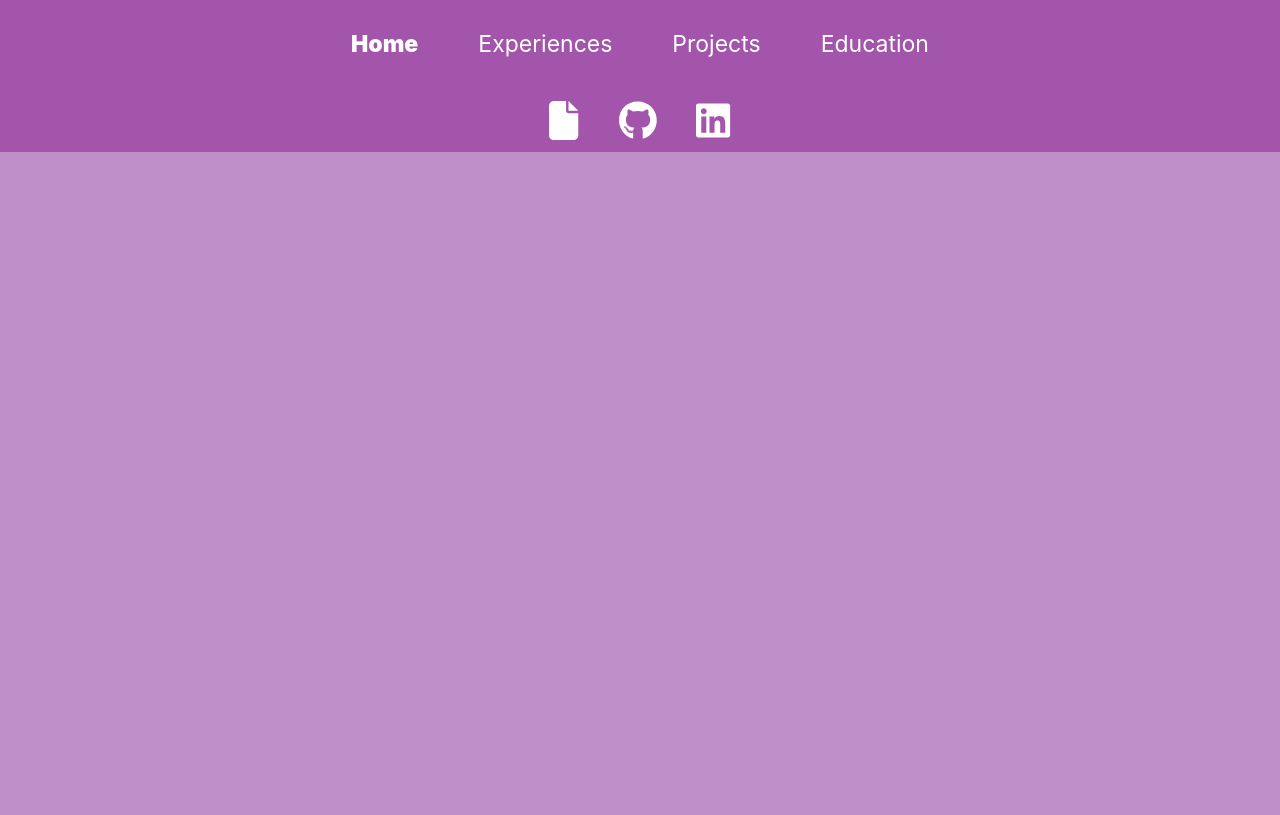
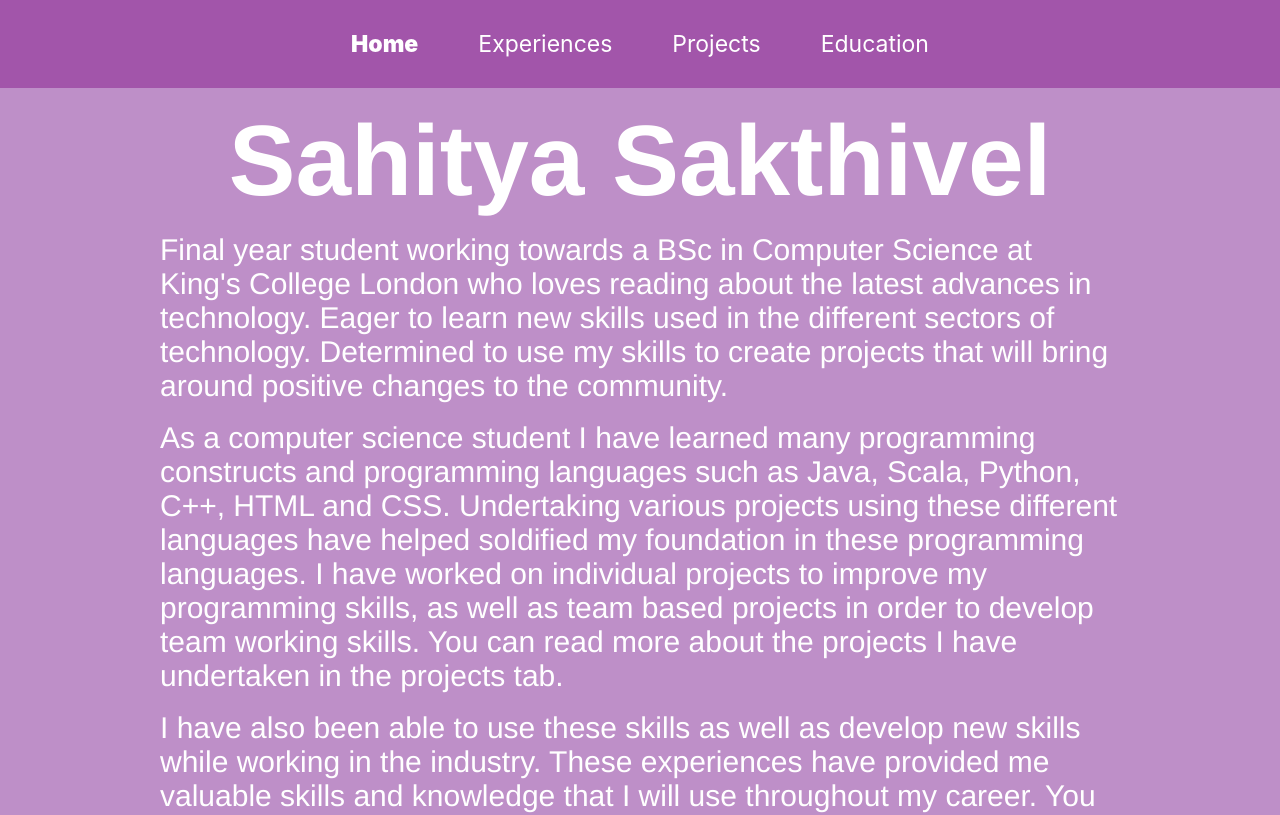
Before and after one commit to sahityasakthivel/portfolio-website, a React (Create React App) app: page / in a window 1280 px wide. Shown: the top 815 px of the page. Built offline with nearby package versions, Linux system fonts and the light colour scheme.

Commit message:
feat: complete home page

```diff
--- a/src/App.js
+++ b/src/App.js
@@ -1,6 +1,6 @@
 import logo from './logo.svg';
 import './App.css';
-import Home from './pages/home';
+import Home from './pages/Home/home';
 import About from './pages/About/about';
 import {Route, Routes, BrowserRouter} from "react-router-dom";
 import Experience from './pages/Experience/experience';
--- a/src/pages/Education/education.js
+++ b/src/pages/Education/education.js
@@ -14,7 +14,7 @@ function Education(){
         <div className='educations'>
             <div className='educations-title'>
                 <h1> My Education</h1>
-                <p> Press the arrow to learn more about my educations!</p>
+                <p> Press view more to learn more about my educations!</p>
             </div>
             <div className='educations-container'>
             {Educations_Data.map((education, index)=>{
--- a/src/pages/Experience/experience.js
+++ b/src/pages/Experience/experience.js
@@ -14,7 +14,7 @@ function Experience(){
         <div className='experiences'>
             <div className='experiences-title'>
                 <h1> My Experiences</h1>
-                <p> Press the arrow to learn more about my experiences!</p>
+                <p> Press view more to learn more about my experiences!</p>
             </div>
             <div className='experiences-container'>
             {Experiences_Data.map((experience, index)=>{
--- /dev/null
+++ b/src/pages/Home/home.css
@@ -0,0 +1,18 @@
+.home{
+    width: 75%;
+    justify-content: center;
+    align-items: center;
+    margin: auto;
+    font-family: 'Franklin Gothic Medium', 'Arial Narrow', Arial, sans-serif;
+}
+
+.home h1{
+    text-align: center;
+    font-size: 100px;
+    padding: 15px;
+
+}
+
+.home p{
+    font-size: 30px;
+}
--- /dev/null
+++ b/src/pages/Home/home.js
@@ -0,0 +1,36 @@
+import React from 'react'
+import './home.css'
+function Home(){
+    return(
+        <div className='home'>
+            <h1 className='title'>
+                Sahitya Sakthivel
+            </h1>
+
+            <p> Final year student working towards a BSc in Computer Science at King's College London
+                who loves reading about the latest advances in technology. Eager to learn new skills
+                 used in the different sectors of technology. Determined to use my skills to create projects
+                 that will bring around positive changes to the community.
+             </p>   <br></br>
+             <p>
+
+                 As a computer science student I have learned many programming constructs and programming languages such as
+                 Java, Scala, Python, C++, HTML and CSS. Undertaking various projects using these different languages have helped soldified
+                 my foundation in these programming languages. I have worked on individual projects to improve my programming skills, as well
+                 as team based projects in order to develop team working skills. You can read more about the projects I have undertaken in the projects tab.
+
+             </p>
+             <br></br>
+             <p>
+                I have also been able to use these skills as well as develop new skills while working in the industry. These experiences have provided
+                me valuable skills and knowledge that I will use throughout my career. You can read more about my experiences in the experiences tab.
+            </p>
+            <br></br>
+            <p> Feel free to browse through my portfolio website to learn more about me. If you have any queries feel free to connect with me on linkedin which is linked below! </p>
+            <br></br>
+        </div>
+    )
+
+}
+
+export default Home;
--- a/src/pages/Project/project.js
+++ b/src/pages/Project/project.js
@@ -14,7 +14,7 @@ function Project(){
         <div className='projects'>
             <div className='projects-title'>
                 <h1> My Projects</h1>
-                <p> Press the arrow to learn more about my projects!</p>
+                <p> Press view more to learn more about my projects!</p>
             </div>
             <div className='projects-container'>
             {Projects_Data.map((project, index)=>{
--- a/src/pages/home.js
+++ /dev/null
@@ -1,12 +0,0 @@
-import React from 'react'
-
-function Home(){
-    return(
-        <div>
-            <h1> </h1>
-        </div>
-    )
-
-}
-
-export default Home;
```
